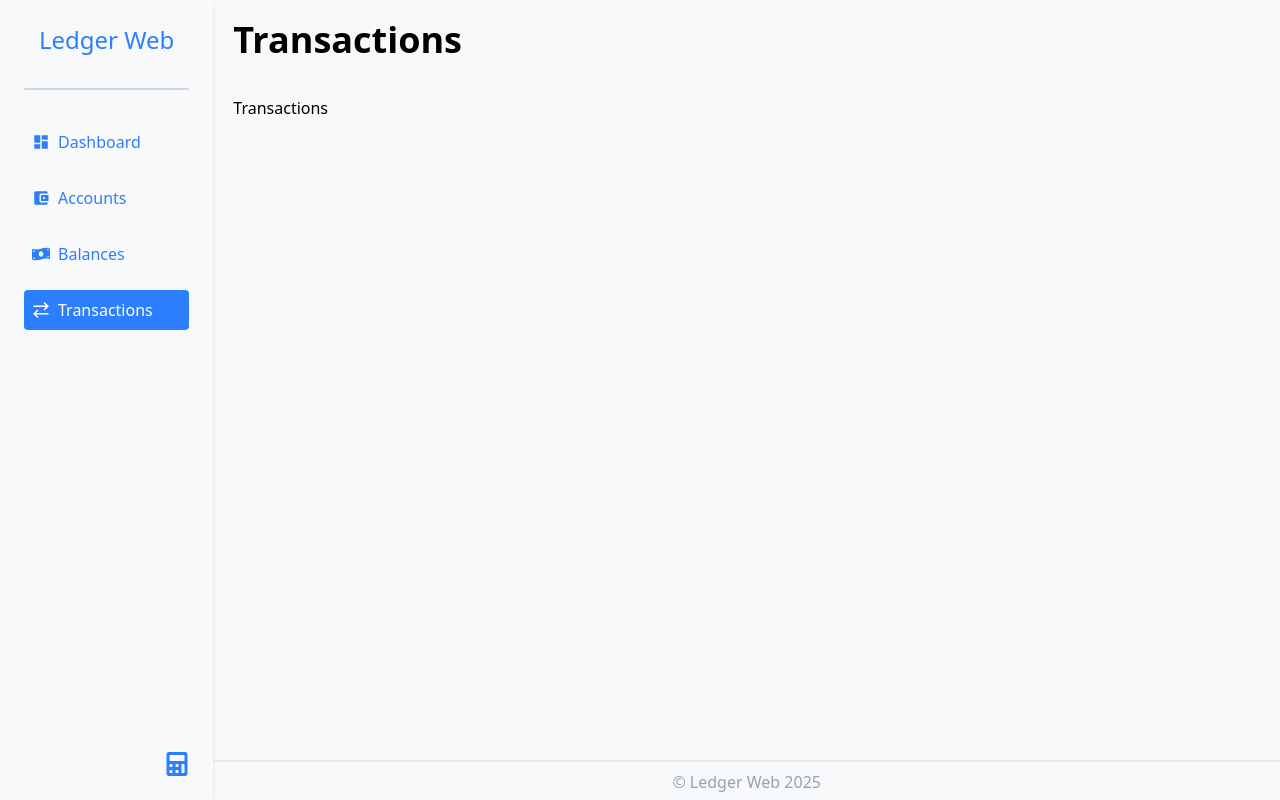
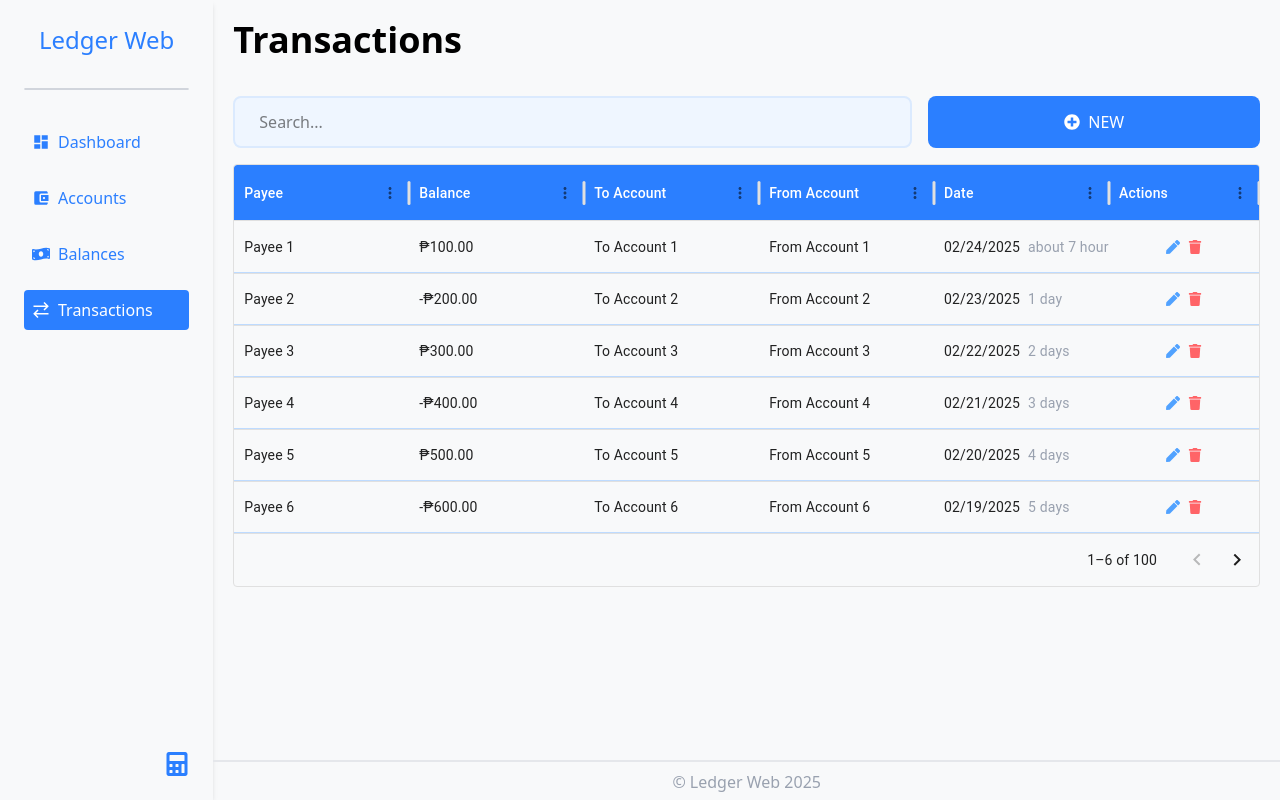
Before and after one commit to ClydeMondero/ledger-web, a React (Vite) app in the folder frontend/: page /transactions in a window 1280 px wide. Built offline with nearby package versions, Linux system fonts and the light colour scheme.

Commit message:
feat: formatted date in transactions

```diff
--- a/frontend/package.json
+++ b/frontend/package.json
@@ -16,6 +16,7 @@
     "@mui/x-data-grid": "^7.28.1",
     "@tailwindcss/vite": "^4.0.13",
     "axios": "^1.7.9",
+    "date-fns": "^4.1.0",
     "formik": "^2.4.6",
     "motion": "^12.5.0",
     "react": "^18.3.1",
--- a/frontend/src/components/DataTable.jsx
+++ b/frontend/src/components/DataTable.jsx
@@ -9,7 +9,7 @@ export default function DataTable({
   columns,
   loading,
   search = false,
-  addButton = false,
+  button = false,
   sum,
 }) {
   const [searchText, setSearchText] = useState("");
@@ -49,13 +49,13 @@ export default function DataTable({
             value={searchText}
             onChange={handleSearch}
             className={`col-span-${
-              addButton ? 8 : 12
+              button ? 8 : 12
             } py-3 px-6 border-2 border-blue-100 bg-blue-50 rounded-lg focus:outline-0`}
           />
         ) : (
           <div className="col-span-12"></div>
         )}
-        {addButton && (
+        {button && (
           <button
             type="button"
             className={`col-span-${
@@ -64,7 +64,7 @@ export default function DataTable({
             onClick={() => console.log("Add button clicked")}
           >
             <FaPlusCircle />
-            ADD
+            NEW
           </button>
         )}
       </motion.div>
@@ -88,7 +88,7 @@ export default function DataTable({
           getRowClassName={(params) => `table-row`}
           initialState={{
             pagination: {
-              paginationModel: { pageSize: 5, page: 0 },
+              paginationModel: { pageSize: 6, page: 0 },
             },
           }}
           sx={{
--- a/frontend/src/components/NetWorthChart.jsx
+++ b/frontend/src/components/NetWorthChart.jsx
@@ -36,11 +36,7 @@ const NetWorthChart = () => {
   }, []);
 
   return (
-    <ResponsiveContainer
-      width="100%"
-      height={300}
-      className="bg-blue-50 p-4 rounded-lg"
-    >
+    <ResponsiveContainer width="100%" className="bg-blue-50 p-4 rounded-lg">
       <LineChart data={data}>
         <XAxis dataKey="date" strokeWidth={2} />
         <YAxis strokeWidth={2} />
--- a/frontend/src/pages/Accounts.jsx
+++ b/frontend/src/pages/Accounts.jsx
@@ -81,13 +81,7 @@ const Accounts = () => {
 
   return (
     <div className="h-full grid-cols-12 grid-rows-12">
-      <DataTable
-        columns={columns}
-        rows={rows}
-        loading={false}
-        search
-        addButton
-      />
+      <DataTable columns={columns} rows={rows} loading={false} search button />
     </div>
   );
 };
--- a/frontend/src/pages/Transactions.jsx
+++ b/frontend/src/pages/Transactions.jsx
@@ -1,8 +1,100 @@
+import React from "react";
+import { FaPen, FaTrash } from "react-icons/fa";
+import DataTable from "../components/DataTable";
+import formatMoney from "../utilities/formatMoney";
+import { formatDate, formatToMMDDYYYY } from "../utilities/formatDate";
+
 const Transactions = () => {
+  const rows = Array.from({ length: 100 }, (_, i) => ({
+    id: i + 1,
+    date: new Date(Date.now() - i * 24 * 60 * 60 * 1000)
+      .toISOString()
+      .split("T")[0],
+    payee: `Payee ${i + 1}`,
+    balance: (i % 2 === 0 ? 1 : -1) * (i + 1) * 100,
+    to_account: `To Account ${i + 1}`,
+    from_account: `From Account ${i + 1}`,
+  }));
+
+  const handleEdit = (id) => {
+    console.log("Edit clicked for ID:", id);
+  };
+
+  const columns = [
+    {
+      field: "payee",
+      headerName: "Payee",
+      headerClassName: "table-header",
+      cellClassName: "table-cell",
+      flex: 1,
+    },
+    {
+      field: "balance",
+      headerName: "Balance",
+      headerClassName: "table-header",
+      cellClassName: "table-cell",
+      flex: 1,
+      valueFormatter: (value) => {
+        return formatMoney(value);
+      },
+    },
+    {
+      field: "to_account",
+      headerName: "To Account",
+      headerClassName: "table-header",
+      cellClassName: "table-cell",
+      flex: 1,
+    },
+    {
+      field: "from_account",
+      headerName: "From Account",
+      headerClassName: "table-header",
+      cellClassName: "table-cell",
+      flex: 1,
+    },
+    {
+      field: "date",
+      headerName: "Date",
+      headerClassName: "table-header",
+      cellClassName: "table-cell",
+      flex: 1,
+      renderCell: (params) => {
+        const formattedDate = formatToMMDDYYYY(params.value);
+        const relativeDate = formatDate(params.value);
+        return (
+          <div className="flex gap-2">
+            <span>{formattedDate}</span>
+            <span className="text-gray-400">{relativeDate}</span>
+          </div>
+        );
+      },
+    },
+
+    {
+      field: "actions",
+      headerName: "Actions",
+      headerClassName: "table-header",
+      cellClassName: "table-cell",
+      width: 150,
+      renderCell: (params) => (
+        <div className="h-full flex items-center justify-center gap-2">
+          <FaPen
+            onClick={() => handleEdit(params.row.id)}
+            className="text-blue-400"
+          />
+          <FaTrash
+            onClick={() => handleDelete(params.row.id)}
+            className="text-red-400"
+          />
+        </div>
+      ),
+    },
+  ];
+
   return (
-    <>
-      <div>Transactions</div>
-    </>
+    <div className="h-full grid-cols-12 grid-rows-12">
+      <DataTable columns={columns} rows={rows} loading={false} search button />
+    </div>
   );
 };
 
--- /dev/null
+++ b/frontend/src/utilities/formatDate.jsx
@@ -0,0 +1,15 @@
+import { formatDistanceToNow } from "date-fns";
+
+export function formatDate(dateString) {
+  const date = new Date(dateString);
+  return formatDistanceToNow(date);
+}
+
+export function formatToMMDDYYYY(dateString) {
+  const date = new Date(dateString);
+  return date.toLocaleDateString("en-US", {
+    year: "numeric",
+    month: "2-digit",
+    day: "2-digit",
+  });
+}
```
Also changed, not shown: 1 other file (tests, documents, lock files or other folders).
